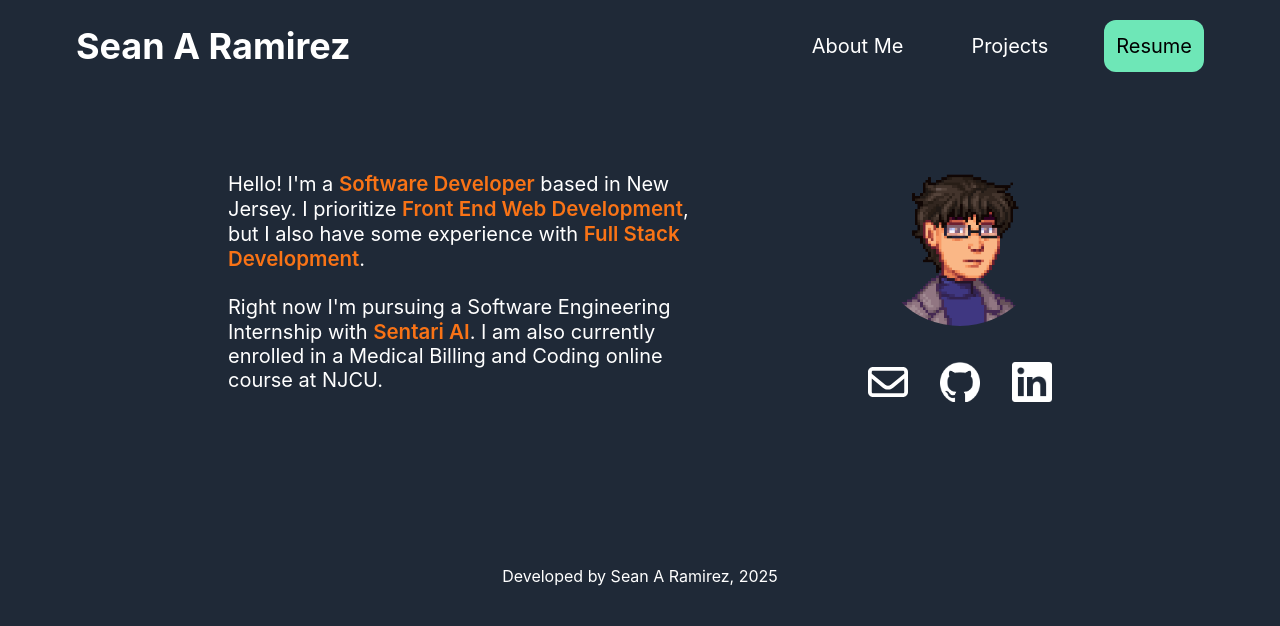
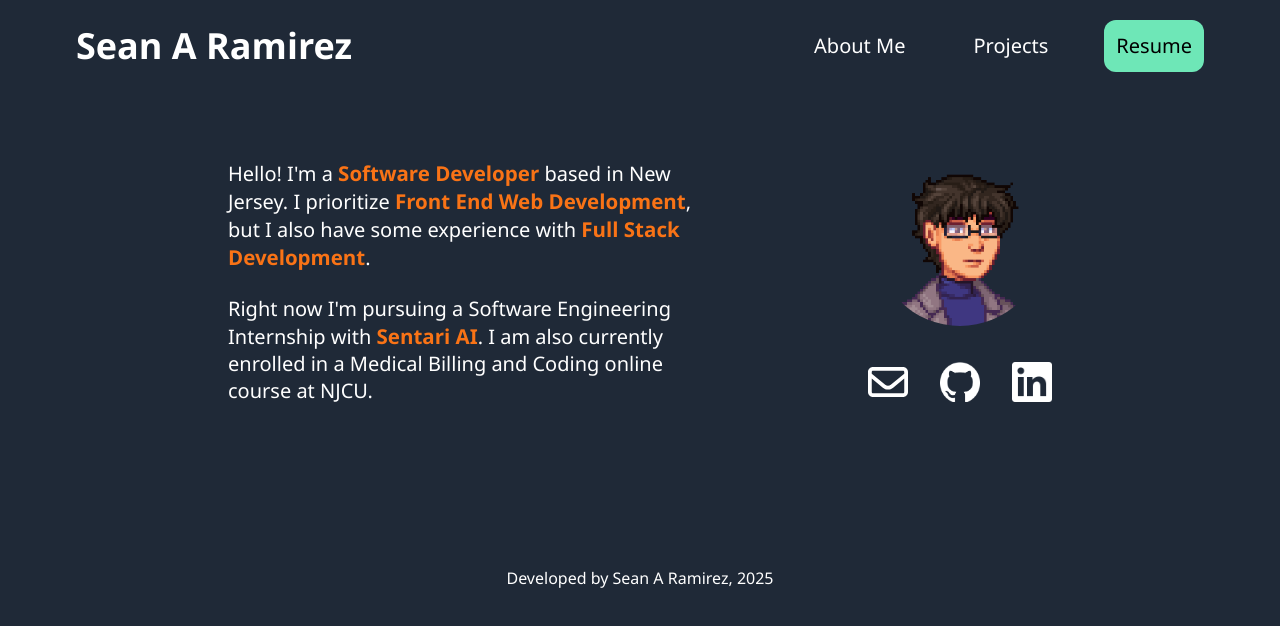
Before and after one commit to snaramirez872/seanramirez, a Next.js app: page / in a window 1280 px wide. Shown: the top 626 px of the page. Built offline with nearby package versions, Linux system fonts and the light colour scheme.

Commit message:
changed font

```diff
--- a/src/app/globals.css
+++ b/src/app/globals.css
@@ -21,7 +21,7 @@
   box-sizing: border-box;
   margin: 0;
   padding: 0;
-  font-family: 'inter';
+  font-family: 'Segoe UI';
   transition: 0.2s ease-in-out;
 }
 
```
